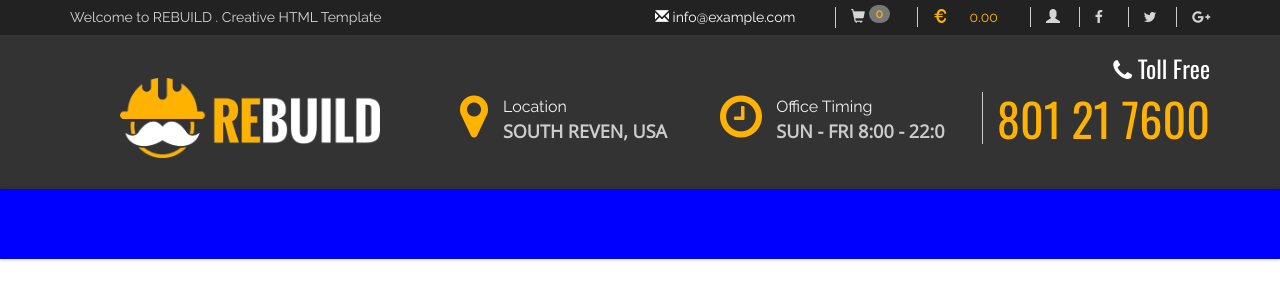
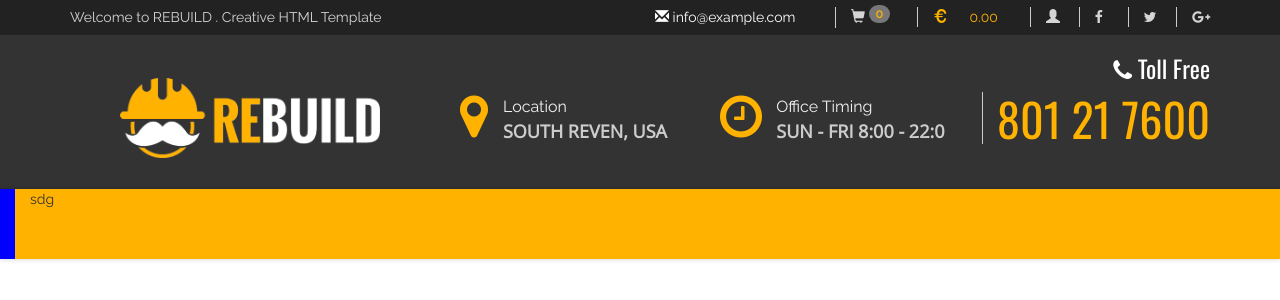
Before and after one commit to jananga/BS, a website: page public_html/rebuild/index.html in a window 1280 px wide. Drawn offline with nearby package versions, Linux system fonts and the light colour scheme.

Commit message:
four day commit

```diff
--- a/public_html/rebuild/css/common.css
+++ b/public_html/rebuild/css/common.css
@@ -149,3 +149,15 @@ body{
     height: 70px;
     background-color: blue;
 }
+
+#innerMenuDiv{
+    background-color: #FFB300;
+
+    position: absolute;
+
+    max-width: 100%;
+    width: 100%;
+
+    height: 70px;
+
+}
--- a/public_html/rebuild/index.html
+++ b/public_html/rebuild/index.html
@@ -142,7 +142,12 @@ and open the template in the editor.
         <div id="section3" class="container-fluid menu-holder">
             <!-- Start Section 3 -->
 
+            <div class="container" id="innerMenuDiv">
+                <!-- start Inner Mnu div -->
+                sdg
 
+                <!-- end Inner Mnu div -->
+            </div>
 
 
             <!-- End Section 3 -->
```
